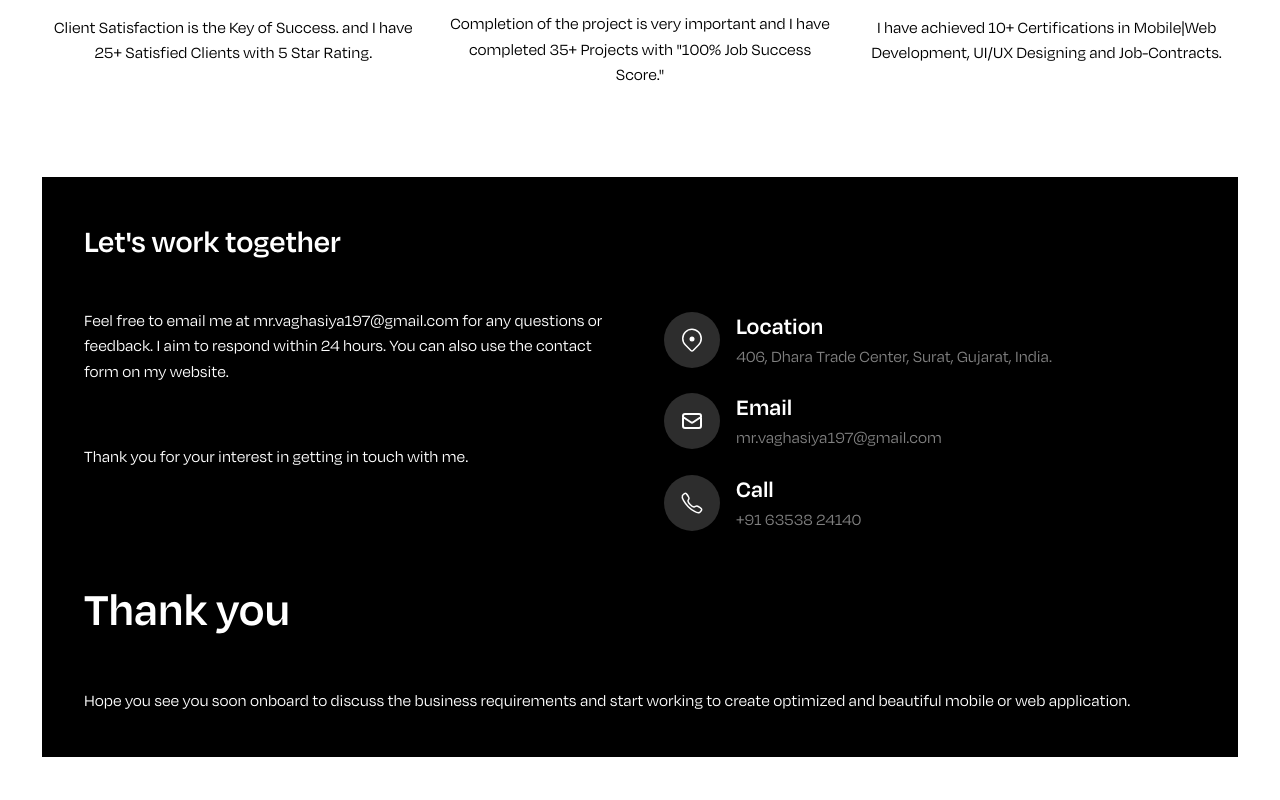
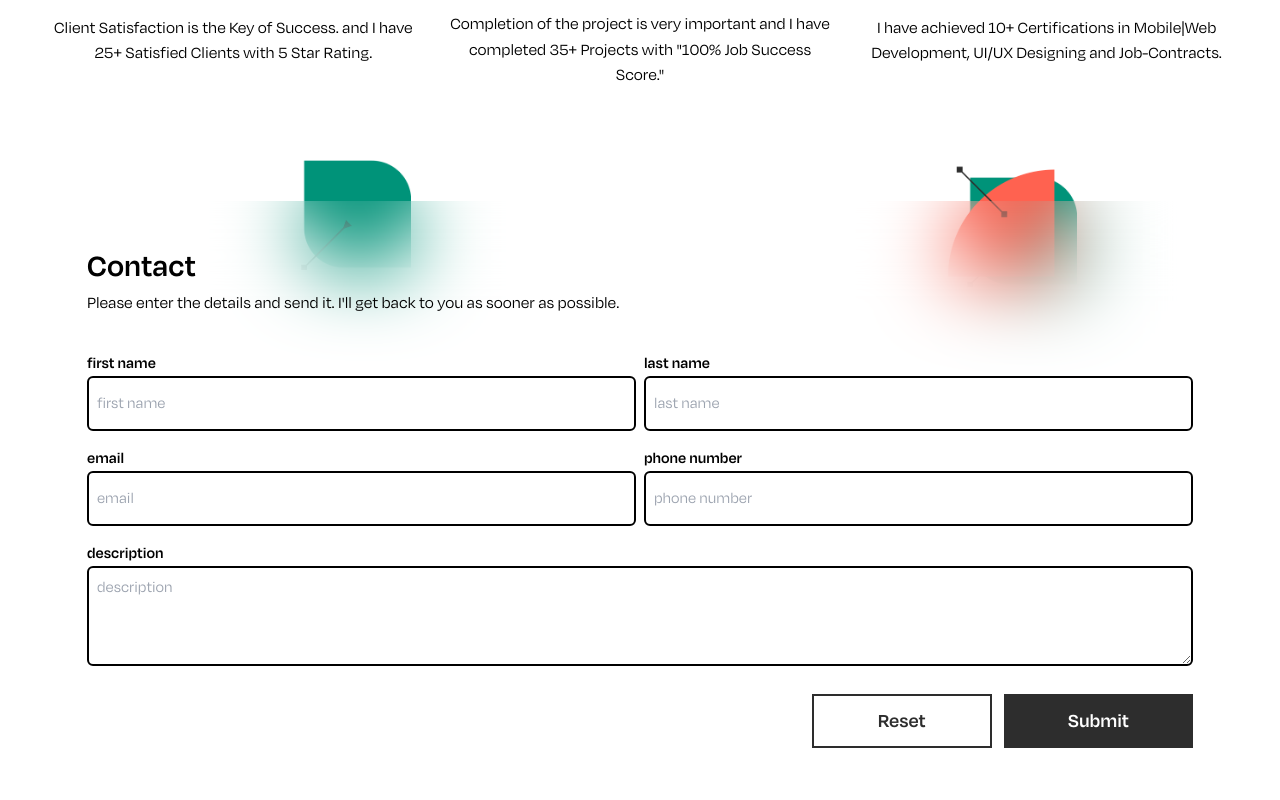
Before and after one commit to MR0100/portfolio-next, a Next.js app: page /contact in a window 1280 px wide. Shown: the part 960-1760 px from the top of the page. Before the commit the page ends 1717 px from the top, so only its background shows below. Built offline with nearby package versions, Linux system fonts and the light colour scheme.

Commit message:
feat: glassmorphism form design

```diff
--- a/package.json
+++ b/package.json
@@ -11,6 +11,7 @@
   "dependencies": {
     "@iconify-json/lucide": "^1.1.199",
     "@iconify/json": "^2.2.226",
+    "formik": "^2.4.6",
     "framer-motion": "^11.3.2",
     "next": "14.2.5",
     "react": "^18",
--- /dev/null
+++ b/src/app/(screens)/contact/contact_form.tsx
@@ -0,0 +1,133 @@
+"use client";
+
+import { Formik, useFormik } from "formik";
+import { useEffect, useState } from "react";
+
+interface Customer {
+  firstName: string;
+  lastName: string;
+  email: string;
+  phone: string;
+  description: string;
+}
+
+export function ContactForm() {
+  const initialValues: Customer = {
+    firstName: "",
+    lastName: "",
+    email: "",
+    phone: "",
+    description: "",
+  };
+
+  return (
+    <Formik
+      initialValues={initialValues}
+      onSubmit={(values) => {
+        console.log(values);
+      }}
+    >
+      {({ handleSubmit, handleChange, handleReset, handleBlur, values }) => {
+        return (
+          <form
+            onSubmit={handleSubmit}
+            onReset={handleReset}
+            className="w-full pt-5"
+          >
+            <div>
+              <div className="flex flex-row gap-2">
+                <div className="pt-4 w-full">
+                  <label htmlFor="firstName" className="font-semibold '">
+                    first name
+                  </label>
+                  <input
+                    id="firstName"
+                    name="firstName"
+                    placeholder="first name"
+                    value={values.firstName}
+                    onBlur={handleBlur}
+                    onChange={handleChange}
+                    className="w-full h-[55px] border-2 rounded-md bg-white p-2"
+                  />
+                </div>
+                <div className="pt-4 w-full">
+                  <label htmlFor="lastName" className="font-semibold '">
+                    last name
+                  </label>
+                  <input
+                    id="lastName"
+                    name="lastName"
+                    placeholder="last name"
+                    value={values.lastName}
+                    onBlur={handleBlur}
+                    onChange={handleChange}
+                    className="w-full h-[55px] border-2 rounded-md bg-white p-2"
+                  />
+                </div>
+              </div>
+
+              <div className="flex flex-row gap-2">
+                <div className="pt-4 w-full">
+                  <label htmlFor="email" className="font-semibold '">
+                    email
+                  </label>
+                  <input
+                    id="email"
+                    name="email"
+                    placeholder="email"
+                    value={values.email}
+                    onBlur={handleBlur}
+                    onChange={handleChange}
+                    className="w-full h-[55px] border-2 rounded-md bg-white p-2"
+                  />
+                </div>
+                <div className="pt-4 w-full">
+                  <label htmlFor="phone" className="font-semibold '">
+                    phone number
+                  </label>
+                  <input
+                    id="phone"
+                    name="phone"
+                    placeholder="phone number"
+                    value={values.phone}
+                    onBlur={handleBlur}
+                    onChange={handleChange}
+                    className="w-full h-[55px] border-2 rounded-md bg-white p-2"
+                  />
+                </div>
+              </div>
+              <div className="pt-4 w-full">
+                <label htmlFor="description" className="font-semibold '">
+                  description
+                </label>
+                <textarea
+                  id="description"
+                  name="description"
+                  placeholder="description"
+                  value={values.description}
+                  onBlur={handleBlur}
+                  onChange={handleChange}
+                  className="w-full h-[100px] border-2 rounded-md bg-white p-2"
+                />
+              </div>
+            </div>
+            <div className="flex flex-row gap-3 justify-end">
+              <button
+                type="reset"
+                className="font-semibold text-[20px] mt-5 text-black flex gap-1  border-2  items-center bg-white self-center lg:self-start w-fit py-[10px] px-[64px] lg:py-[10px] "
+              >
+                Reset
+              </button>
+              <button
+                type="submit"
+                className="font-semibold text-[20px] mt-5 text-white flex gap-1 items-center bg-black self-center lg:self-start w-fit py-[12px] px-[64px] lg:py-[12px] "
+              >
+                Submit
+              </button>
+            </div>
+          </form>
+        );
+      }}
+    </Formik>
+  );
+}
--- a/src/app/(screens)/contact/page.tsx
+++ b/src/app/(screens)/contact/page.tsx
@@ -1,6 +1,7 @@
 import PageAnimationWrapper from "@/app/components/page_animation_wrapper";
 import ContactSection from "../home/sections/contact/page";
 import Image from "next/image";
+import { ContactForm } from "./contact_form";
 
 export default function ContactScreen() {
   return (
@@ -67,8 +68,46 @@ export default function ContactScreen() {
               image="/images/03.png"
             />
           </div>
-          <ContactSection />
+          <div className="w-full ">
+            <Image
+              src="/images/03.png"
+              alt=""
+              width={124}
+              height={124}
+              className="pb-[42px] h-auto w-[200px] -z-50 left-[72vw]  absolute px-[45px] flex-col items-start"
+            />
+            <Image
+              src="/images/03.png"
+              alt=""
+              width={124}
+              height={124}
+              className="pb-[42px] h-auto w-[200px] -z-50 left-[20vw] -bottom-[59%]  absolute px-[45px] flex-col items-start"
+            />
+            <Image
+              src="/images/02.png"
+              alt=""
+              width={124}
+              height={124}
+              className="pb-[42px] h-auto w-[200px] -z-50 left-[19vw] -bottom-[11%] rotate-90 absolute px-[45px] flex-col items-start"
+            />
+            <Image
+              src="/images/02.png"
+              alt=""
+              width={124}
+              height={124}
+              className="pb-[42px] h-auto w-[200px] -z-50 left-[72vw] -bottom-[57%] -rotate-90 absolute px-[45px] flex-col items-start"
+            />
+          </div>
+          <div className="flex w-full z-50 px-[45px] mb-[42px] pb-[42px] backdrop-blur-2xl flex-col items-start">
+            <p className="font-semibold text-[32px] pt-[42px]">Contact</p>
+            <p className="text-[17px]">
+              Please enter the details and send it. I&#39;ll get back to you as
+              sooner as possible.
+            </p>
+            <ContactForm />
+          </div>
         </div>
+        <ContactSection />
       </div>
     </PageAnimationWrapper>
   );
--- a/src/app/(screens)/home/sections/main/page.tsx
+++ b/src/app/(screens)/home/sections/main/page.tsx
@@ -1,4 +1,5 @@
 import Image from "next/image";
+import Link from "next/link";
 
 export default function MainSection() {
   return (
@@ -19,17 +20,16 @@ export default function MainSection() {
               and web applications for many clients and companies.
             </p>
           </div>
-          <div className="flex gap-1 items-center bg-black self-center lg:self-start w-fit py-[12px] pl-[32px] pr-[24px] lg:py-[12px] ">
-            <a
-              href="/screens/contact/"
-              className="font-semibold text-[20px] text-white"
-            >
-              Contact
-            </a>
+
+          <Link
+            href="/contact/"
+            className="font-semibold text-[20px] text-white flex gap-1 items-center bg-black self-center lg:self-start w-fit py-[12px] pl-[32px] pr-[24px] lg:py-[12px] "
+          >
+            <p>Contact</p>
             <div className=" h-[28px] w-[28px] p-1">
               <span className="icon-[solar--phone-bold] h-full w-full bg-white" />
             </div>
-          </div>
+          </Link>
         </div>
         <div className="basis-2/5 place-content-end flex ">
           <Image
```
Also changed, not shown: 1 other file (tests, documents, lock files or other folders).
